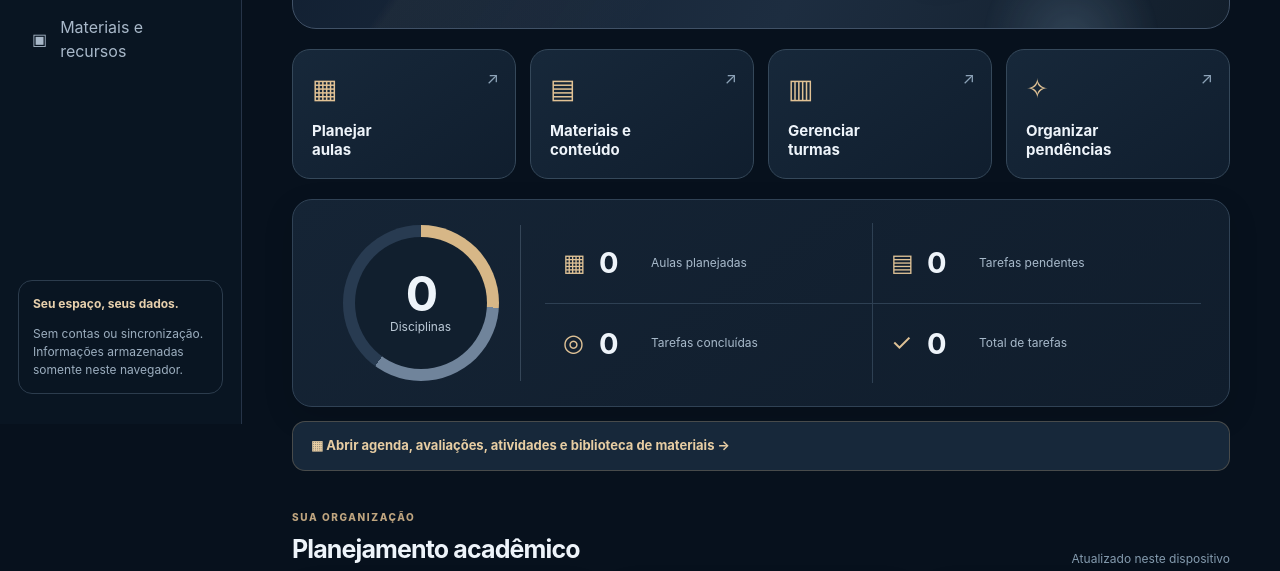
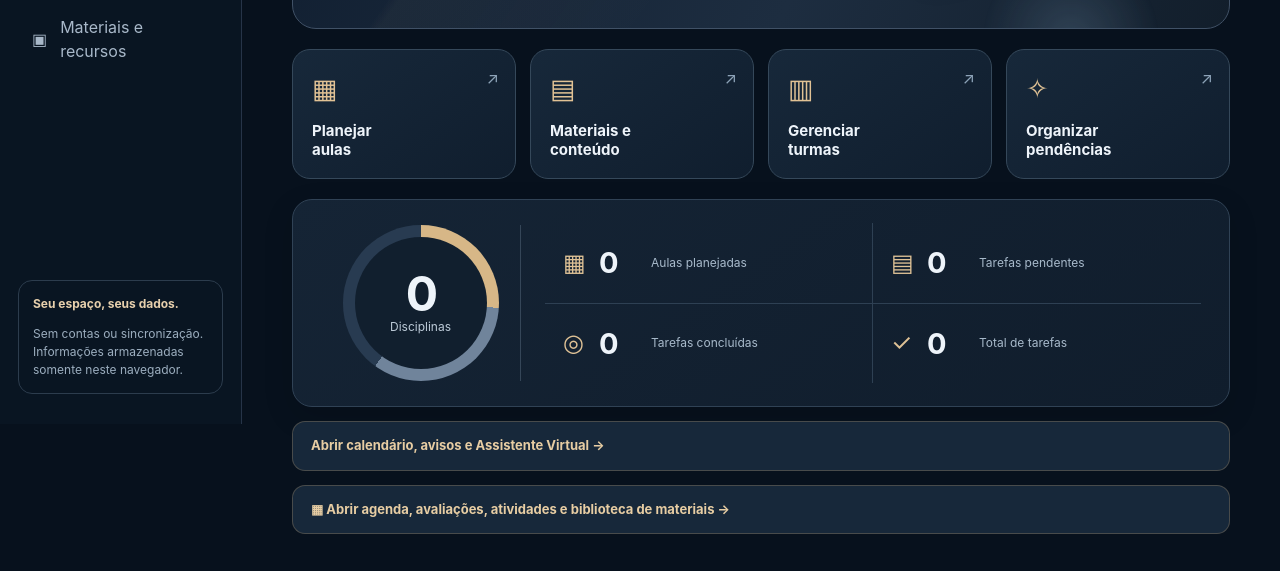
Before and after one commit to paivaneto7-MoM/central-academica-open, a plain HTML site: page web/app.html in a window 1280 px wide. Shown: the part 376-947 px from the top of the page. Drawn offline with Linux system fonts and the light colour scheme.

Commit message:
feat: conecta calendário ao painel e adiciona testes

```diff
--- a/web/app.html
+++ b/web/app.html
@@ -14,9 +14,9 @@
 <header class="topbar"><div class="mobile-brand">✦ Central Acadêmica <span>OPEN</span></div><div class="crumb">ESPAÇO DOCENTE <span>/</span> VISÃO GERAL</div><div class="top-actions"><span class="privacy-dot"></span> Modo local <a href="index.html" title="Sobre o projeto">Sobre</a></div></header>
 <main id="conteudo">
 <section id="inicio" class="hero" aria-labelledby="hero-title"><div class="hero-content"><span class="eyebrow">CENTRAL ACADÊMICA · PAINEL DOCENTE</span><h1 id="hero-title">Bem-vindo de volta,<br><em>Professor!</em></h1><p>Sua rotina acadêmica em um só lugar.</p><div class="hero-pill"><span class="pulse"></span> Seu painel está pronto para organizar o próximo período letivo</div></div><div class="hero-art" aria-hidden="true"><div class="orb orb-a"></div><div class="orb orb-b"></div><div class="book book-1"></div><div class="book book-2"></div><div class="book book-3"></div><div class="book-line"></div></div></section>
-<section class="quick" aria-label="Acesso rápido"><a href="modulos.html#agenda" class="quick-card"><span class="quick-icon">▦</span><strong>Planejar<br>aulas</strong><span class="quick-arrow">↗</span></a><a href="modulos.html#materiais" class="quick-card"><span class="quick-icon">▤</span><strong>Materiais e<br>conteúdo</strong><span class="quick-arrow">↗</span></a><a href="#disciplinas" class="quick-card"><span class="quick-icon">▥</span><strong>Gerenciar<br>turmas</strong><span class="quick-arrow">↗</span></a><a href="modulos.html#atividades" class="quick-card"><span class="quick-icon">✧</span><strong>Organizar<br>pendências</strong><span class="quick-arrow">↗</span></a></section>
+<section class="quick" aria-label="Acesso rápido"><a href="calendario.html" class="quick-card"><span class="quick-icon">▦</span><strong>Planejar<br>aulas</strong><span class="quick-arrow">↗</span></a><a href="modulos.html#materiais" class="quick-card"><span class="quick-icon">▤</span><strong>Materiais e<br>conteúdo</strong><span class="quick-arrow">↗</span></a><a href="#disciplinas" class="quick-card"><span class="quick-icon">▥</span><strong>Gerenciar<br>turmas</strong><span class="quick-arrow">↗</span></a><a href="calendario.html#avisos" class="quick-card"><span class="quick-icon">✧</span><strong>Organizar<br>pendências</strong><span class="quick-arrow">↗</span></a></section>
 <section class="overview panel" aria-label="Resumo acadêmico"><div class="overview-head"><div class="ring"><div class="ring-inner"><strong id="count-disc">0</strong><span>Disciplinas</span></div></div></div><div class="overview-grid"><div><span class="metric-icon">▦</span><strong id="count-lessons">0</strong><span>Aulas planejadas</span></div><div><span class="metric-icon">▤</span><strong id="count-tasks">0</strong><span>Tarefas pendentes</span></div><div><span class="metric-icon">◎</span><strong id="count-done">0</strong><span>Tarefas concluídas</span></div><div><span class="metric-icon">✓</span><strong id="count-total-tasks">0</strong><span>Total de tarefas</span></div></div></section>
-<div class="module-link"><a href="modulos.html">▦ Abrir agenda, avaliações, atividades e biblioteca de materiais →</a></div><div class="section-heading"><div><span class="eyebrow">SUA ORGANIZAÇÃO</span><h2>Planejamento acadêmico</h2></div><span class="section-hint">Atualizado neste dispositivo</span></div>
+<div class="module-link"><a href="calendario.html">Abrir calendário, avisos e Assistente Virtual →</a></div><div class="module-link"><a href="modulos.html">▦ Abrir agenda, avaliações, atividades e biblioteca de materiais →</a></div><div class="section-heading"><div><span class="eyebrow">SUA ORGANIZAÇÃO</span><h2>Planejamento acadêmico</h2></div><span class="section-hint">Atualizado neste dispositivo</span></div>
 <div class="columns">
 <section class="panel module" id="disciplinas" aria-labelledby="disciplinas-title"><div class="module-title"><div><span class="module-icon">▥</span><h3 id="disciplinas-title">Disciplinas e turmas</h3></div><span class="module-tag">01</span></div>
 <form id="form-disc"><label for="disc-name">Nome da disciplina</label><input id="disc-name" name="name" required maxlength="100" placeholder="Ex.: Fundamentos de Enfermagem"><label for="disc-term">Período letivo (opcional)</label><input id="disc-term" name="term" maxlength="60" placeholder="Ex.: 2027.1"><button type="submit">+ Adicionar disciplina</button></form><div class="list-head">DISCIPLINAS CADASTRADAS</div><label for="filter-disc">Buscar disciplinas</label><input id="filter-disc" type="search" placeholder="Nome ou período"><ul id="disc-list" class="records" aria-live="polite"></ul></section>
@@ -30,5 +30,5 @@
 <section class="notice" aria-label="Privacidade"><strong>Versão pública demonstrativa.</strong> Os registros ficam apenas neste navegador e podem ser perdidos se seus dados forem limpos. Não insira dados pessoais ou sensíveis de estudantes, docentes ou pacientes.</section>
 <p id="feedback" class="sr-only" role="status" aria-live="polite"></p>
 </main><footer>Central Acadêmica Open · Projeto open source · <a href="index.html">Sobre o projeto</a></footer>
-<nav class="bottom-nav" aria-label="Navegação móvel"><a href="#inicio"><span>⌂</span>Início</a><a href="#aulas"><span>▦</span>Aulas</a><a href="#disciplinas"><span>▥</span>Turmas</a><a href="#tarefas"><span>☑</span>Tarefas</a><a href="#recursos"><span>▣</span>Mais</a></nav>
+<nav class="bottom-nav" aria-label="Navegação móvel"><a href="#inicio"><span>⌂</span>Início</a><a href="calendario.html"><span>▦</span>Calendário</a><a href="#aulas"><span>▦</span>Aulas</a><a href="#disciplinas"><span>▥</span>Turmas</a><a href="#tarefas"><span>☑</span>Tarefas</a><a href="#recursos"><span>▣</span>Mais</a></nav>
 </div></div></body></html>
```
